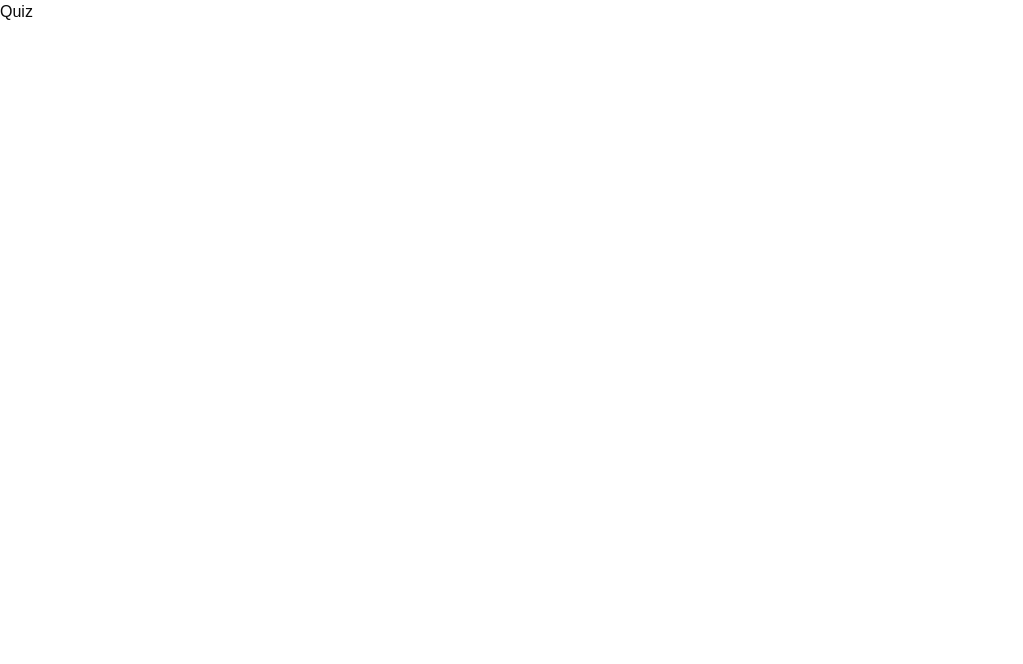
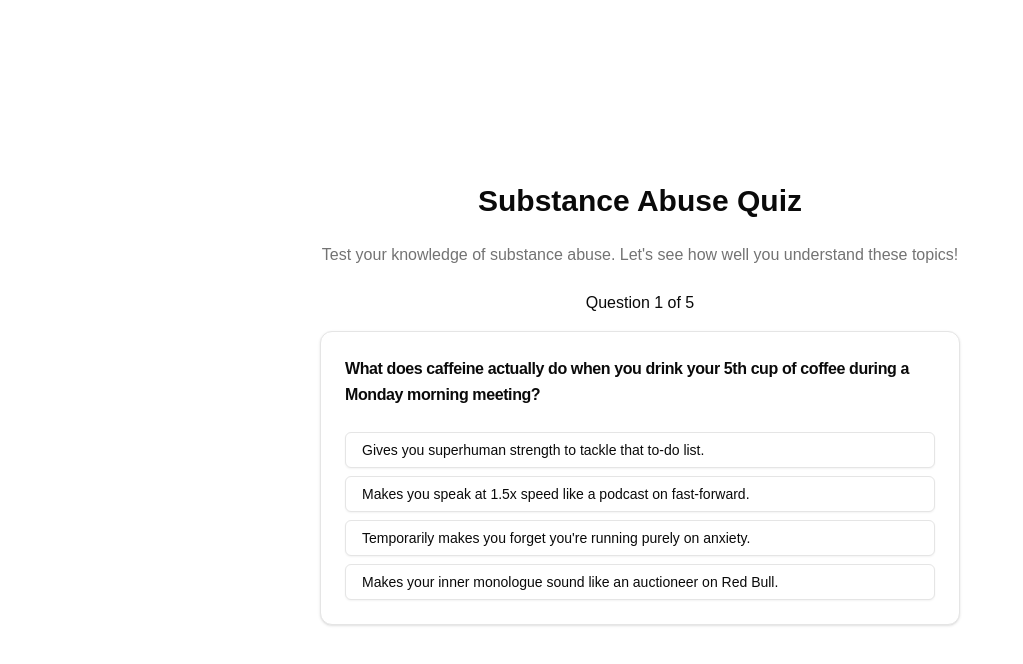
Before and after one commit to ivyn-yak/heartcode, a Next.js app: page /quiz in a window 1280 px wide. Shown: the top 664 px of the page, without its empty margins (0-1023 px from the left). Built offline with nearby package versions, Linux system fonts and the light colour scheme.

Commit message:
substance abuse quiz

```diff
--- a/app/quiz/page.tsx
+++ b/app/quiz/page.tsx
@@ -1,8 +1,13 @@
-export default function Quiz() {
-    return (
-    <div className="flex flex-col min-h-screen">
-      Quiz
+"use client";
+
+import DrugQuiz from "@/components/quiz";
+
+export default function QuizDemo() {
+  return (
+    <div className="min-h-screen bg-background py-12 px-4 sm:px-6 lg:px-8 flex justify-center items-center">
+      <div className="max-w-3xl mx-auto space-y-12">
+        <DrugQuiz />
+      </div>
     </div>
-
-    );
-  }
+  );
+}
--- /dev/null
+++ b/components/quiz.tsx
@@ -0,0 +1,187 @@
+import React from "react";
+import { Card, CardContent, CardHeader, CardTitle } from "@/components/ui/card";
+import { Button } from "@/components/ui/button";
+
+interface QuizProps {
+  question: string;
+  answers: string[];
+  correctAnswer: string;
+}
+
+interface QuizComponentProps extends QuizProps {
+  onNextQuestion: () => void;
+}
+
+const Quiz: React.FC<QuizComponentProps> = ({
+  question,
+  answers,
+  correctAnswer,
+  onNextQuestion,
+}) => {
+  const [selectedAnswer, setSelectedAnswer] = React.useState<string | null>(
+    null
+  );
+  const [isCorrect, setIsCorrect] = React.useState<boolean | null>(null);
+
+  const handleAnswer = (answer: string) => {
+    setSelectedAnswer(answer);
+    setIsCorrect(answer === correctAnswer);
+  };
+
+  return (
+    <Card className="mb-6">
+      <CardHeader>
+        <CardTitle>{question}</CardTitle>
+      </CardHeader>
+      <CardContent>
+        <div className="space-y-2">
+          {answers &&
+            answers.map((answer, index) => (
+              <Button
+                key={index}
+                variant={
+                  selectedAnswer === answer
+                    ? isCorrect
+                      ? "default"
+                      : "destructive"
+                    : "outline"
+                }
+                className="w-full justify-start text-left"
+                onClick={() => handleAnswer(answer)}
+                disabled={selectedAnswer !== null}
+              >
+                {answer}
+              </Button>
+            ))}
+        </div>
+        {isCorrect !== null && (
+          <div className="mt-4">
+            <p
+              className={`font-semibold ${
+                isCorrect ? "text-green-600" : "text-red-600"
+              }`}
+            >
+              {isCorrect
+                ? "Correct!"
+                : `Incorrect. The correct answer is: ${correctAnswer}`}
+            </p>
+            <Button onClick={onNextQuestion} className="mt-4">
+              Next Question
+            </Button>
+          </div>
+        )}
+      </CardContent>
+    </Card>
+  );
+};
+
+export default function WebDevQuiz() {
+  const [currentQuestionIndex, setCurrentQuestionIndex] = React.useState(0);
+  const [quizCompleted, setQuizCompleted] = React.useState(false);
+
+  const quizQuestions: QuizProps[] = [
+    {
+      question:
+        "What does caffeine actually do when you drink your 5th cup of coffee during a Monday morning meeting?",
+      answers: [
+        "Gives you superhuman strength to tackle that to-do list.",
+        "Makes you speak at 1.5x speed like a podcast on fast-forward.",
+        "Temporarily makes you forget you're running purely on anxiety.",
+        "Makes your inner monologue sound like an auctioneer on Red Bull.",
+      ],
+      correctAnswer:
+        "Makes you speak at 1.5x speed like a podcast on fast-forward.",
+    },
+    {
+      question:
+        "What's the most scientifically accurate description of the effect of aspirin?",
+      answers: [
+        "It's like a tiny team of pain-fighting ninjas punching your headache into submission.",
+        "It whispers gently to your pain,'Shhh, everything's going to be alright.'",
+        "It confuses your headache until it gives up and leaves.",
+        "It's a magical cure from the gods of CVS.",
+      ],
+      correctAnswer:
+        "It's like a tiny team of pain-fighting ninjas punching your headache into submission.",
+    },
+    {
+      question: "Ibuprofen is best known for:",
+      answers: [
+        "Turning you into a completely pain-free superhero for at least 4 hours.",
+        "Its ability to make you feel like you're 21 again (until it wears off).",
+        "Winning the 'Best Supporting Actor' award for playing a role in every post-gym recovery story.",
+        "Quietly judging you for doing whatever caused your back pain in the first place.",
+      ],
+      correctAnswer:
+        "Quietly judging you for doing whatever caused your back pain in the first place.",
+    },
+    {
+      question:
+        "Which of the following is the most accurate slogan for cold medicine?",
+      answers: [
+        "Take this and you’ll hibernate for a solid 8 hours!",
+        "Now with 200% more regret for every bad life decision you've ever made.",
+        "Warning: May cause you to believe your couch is a viable home for the next 72 hours.",
+        "For when you want to be half-asleep at work and still get paid.",
+      ],
+      correctAnswer:
+        "Warning: May cause you to believe your couch is a viable home for the next 72 hours.",
+    },
+    {
+      question: "Antihistamines are:",
+      answers: [
+        "The reason you can survive spring without sneezing your face off.",
+        "Just tiny little warriors fighting the pollen apocalypse.",
+        "Nature's way of saying, 'You can enjoy flowers without crying!'",
+        "Making you drowsy so you don’t realize how much pollen is actually winning the war.",
+      ],
+      correctAnswer:
+        "Making you drowsy so you don’t realize how much pollen is actually winning the war.",
+    },
+  ];
+
+  const handleNextQuestion = () => {
+    if (currentQuestionIndex < quizQuestions.length - 1) {
+      setCurrentQuestionIndex(currentQuestionIndex + 1);
+    } else {
+      setQuizCompleted(true);
+    }
+  };
+
+  const restartQuiz = () => {
+    setCurrentQuestionIndex(0);
+    setQuizCompleted(false);
+  };
+
+  return (
+    <div className="max-w-2xl mx-auto p-4">
+      {!quizCompleted ? (
+        <div className="mt-8">
+          <h1 className="text-3xl font-bold mb-6 text-center">
+            Substance Abuse Quiz
+          </h1>
+          <p className="mb-6 text-center text-muted-foreground">
+            Test your knowledge of substance abuse. Let's see how well you
+            understand these topics!
+          </p>
+          <p className="mb-4 text-center">
+            Question {currentQuestionIndex + 1} of {quizQuestions.length}
+          </p>
+          <Quiz
+            key={currentQuestionIndex}
+            {...quizQuestions[currentQuestionIndex]}
+            onNextQuestion={handleNextQuestion}
+          />
+        </div>
+      ) : (
+        <div className="mt-8 text-center">
+          <h2 className="text-4xl font-bold mb-4">Congratulations! You've completed the Substance Abuse Quiz!</h2>
+          <p className="mb-4">
+            Don't do drugs bro 👊
+          </p>
+          <Button onClick={restartQuiz}>Restart Quiz</Button>
+        </div>
+      )}
+    </div>
+  );
+}
--- a/components/ui/card.tsx
+++ b/components/ui/card.tsx
@@ -35,7 +35,7 @@ const CardTitle = React.forwardRef<
 >(({ className, ...props }, ref) => (
   <h3
     ref={ref}
-    className={cn("font-semibold leading-none tracking-tight", className)}
+    className={cn("font-semibold leading-relaxed tracking-tight", className)}
     {...props}
   />
 ))
```
